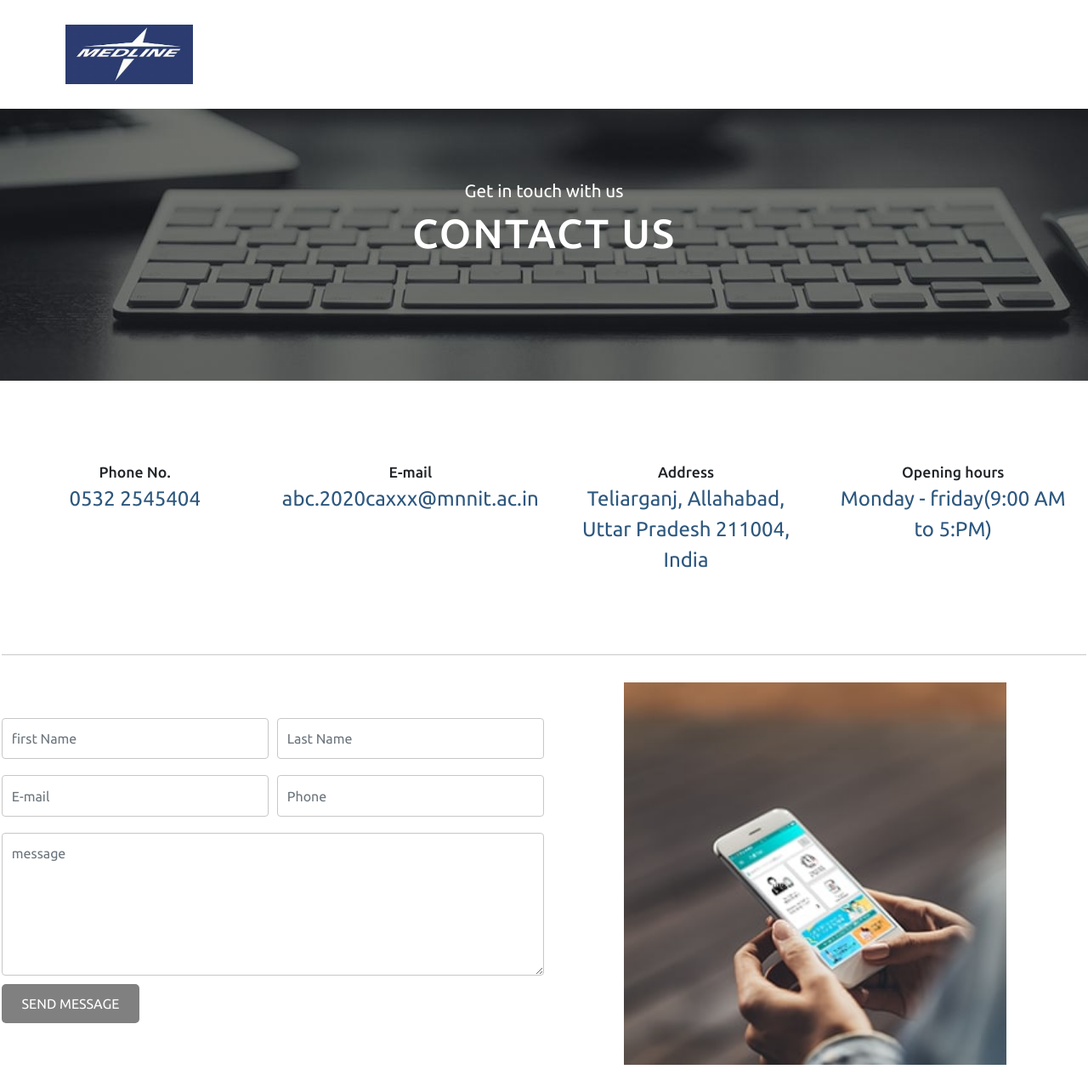
After one commit to minakshi1999/Webster, a PHP site: page /contact.html in a window 1280 px wide. The commit adds this page. Shown: the top 1285 px of the page at 85% size. Run offline with PHP 8.4, Linux system fonts and the light colour scheme.

Commit message:
contact form added

```diff
--- /dev/null
+++ b/contact.html
@@ -0,0 +1,87 @@
+<!DOCTYPE html>
+<html>
+
+<head>
+    <title>Medline Services</title>
+    <meta charset="utf-8">
+    <meta name="viewport" content="with=device-width, initial scale=1">
+    <link href="https://cdn.jsdelivr.net/npm/bootstrap@5.1.1/dist/css/bootstrap.min.css" rel="stylesheet">
+    <script src="https://cdn.jsdelivr.net/npm/bootstrap@5.1.1/dist/js/bootstrap.bundle.min.js"></script>
+    <link rel="stylesheet" href="style.css">
+    <link rel="preconnect" href="https://fonts.googleapis.com">
+    <link rel="preconnect" href="https://fonts.gstatic.com" crossorigin>
+    <link href="https://fonts.googleapis.com/css2?family=Ubuntu:wght@300;400;500;700&display=swap" rel="stylesheet">
+</head>
+
+<body>
+    <nav>
+        <a href="index.html"><img src="images/logo.PNG"></a>
+        <div class="nav-link">
+            <ul>
+                <li><a href="">Home</a></li>
+                <li><a href="#" data-bs-toggle="modal" data-bs-target="#myModal">Login</a></li>
+                <li><a href="" data-bs-toggle="modal" data-bs-target="#SignUpModal">Register/Signup</a></li>
+                <li><a href=""> Our doctors</a></li>
+                <li><a href="">My Appointment</a></li>
+                <li><a href=""> About us</a</li>
+                <li><a href="contact.html"> Contact</a></li>
+            </ul>
+        </div>
+    </nav>
+    <section class="contact-section">
+        <div class="contact-bg">
+            <h3>Get in touch with us</h3>
+            <h2>contact us</h2>
+            <p class="text">
+
+            </p>
+        </div>
+        <div class="contact-body">
+            <div class="contact-info">
+                <div>
+                    <span><i class="fas fa-mobile-alt"></i></span>
+                    <span>Phone No.</span>
+                    <span class="text">0532 2545404</span>
+                </div>
+                <div>
+                    <span><i class="fas fa-envelope-open"></i></span>
+                    <span>E-mail</span>
+                    <span class="text">abc.2020caxxx@mnnit.ac.in</span>
+                </div>
+                <div>
+                    <span><i class="fas fa-map-marker-alt"></i></span>
+                    <span>Address</span>
+                    <span class="text">Teliarganj, Allahabad, Uttar Pradesh 211004, India</span>
+                </div>
+                <div>
+                    <span><i class="fas fa-clock"></i></span>
+                    <span>Opening hours</span>
+                    <span class="text">Monday - friday(9:00 AM to 5:PM)</span>
+                </div>
+            </div>
+            <div class="contact-form">
+                <form>
+                    <div>
+                        <input type="text" class="form-control" placeholder="first Name">
+                        <input type="text" class="form-control" placeholder="Last Name">
+                    </div>
+                    <div>
+                        <input type="email" class="form-control" placeholder="E-mail">
+                        <input type="text" class="form-control" placeholder="Phone">
+                    </div>
+                    <textarea rows="6" class="form-control" placeholder="message"></textarea>
+                    <input type="submit" class="send-btn" value="send message">
+                </form>
+                <div>
+                    <img src="images/get_started_now-min-min.jpg">
+                </div>
+            </div>
+        </div>
+        <div class="map">
+            <iframe src="https://www.google.com/maps/embed?pb=!1m18!1m12!1m3!1d7202.773150498935!2d81.86168972498274!3d25.492150935039202!2m3!1f0!2f0!3f0!3m2!1i1024!2i768!4f13.1!3m3!1m2!1s0x399aca789e0c84a5%3A0x2c27733a7529bf08!2sMNNIT%20Allahabad%20Campus%2C%20Teliarganj%2C%20Prayagraj%2C%20Uttar%20Pradesh!5e0!3m2!1sen!2sin!4v1634290006009!5m2!1sen!2sin"
+                width="100%" height="450" style="border:0;" allowfullscreen="" loading="lazy"></iframe>
+        </div>
+    </section>
+</body>
+
+</html>
--- a/style.css
+++ b/style.css
@@ -113,3 +113,146 @@ nav img {
         z-index: 2;
     }
 }
+
+.contact-bg {
+    height: 40Vh;
+    background: linear-gradient(rgba(0, 0, 0, 0.5), rgba(0, 0, 0, 0.5)), url(images/contact-Background.jpg);
+    background-position: 50% 100%;
+    background-repeat: no-repeat;
+    display: flex;
+    flex-direction: column;
+    color: #fff;
+    text-align: center;
+    justify-content: center;
+    align-items: center;
+}
+
+.contact-bg h3 {
+    font-size: 1.3rem;
+    font-weight: 400;
+}
+
+.contact-bg h2 {
+    font-size: 3rem;
+    text-transform: uppercase;
+    padding: 0.4rcm 0;
+    letter-spacing: 2px;
+}
+
+.contact-bg .text {
+    margin: 1.6rem;
+}
+
+.contact-body {
+    max-width: 1320px;
+    margin: auto;
+    padding: 0.1rem;
+}
+
+.contact-info {
+    margin: 2rem 0;
+    text-align: center;
+    padding: 2rem 0;
+}
+
+.contact-info span {
+    display: block;
+}
+
+.contact-info div {
+    margin: 0.8rem 0;
+    padding: 1rem;
+}
+
+.contact-info span .fas {
+    font-size: 2rem;
+    padding-bottom: 0.9rem;
+    color: pink;
+}
+
+.contact-info div span:nth-child(2) {
+    font-weight: 500;
+    font-size: 1.1rem;
+}
+
+.contact-form {
+    padding: 2rem 0;
+    border-top: 1px solid #c7c7c7;
+}
+
+.contact-form form {
+    padding-bottom: 1rem;
+}
+
+.form-control {
+    width: 100%;
+    border: 1.5px solid #c7c7c7;
+    padding: 0.7rem;
+    margin: 0.6rem 0;
+    font-size: 1rem;
+    outline: 0;
+}
+
+.form-control:focus {
+    box-shadow: 0 0 6px -3px rgba(48, 48, 48, 1);
+}
+
+.contact-form form div {
+    display: grid;
+    grid-template-columns: repeat(2, 1fr);
+    column-gap: 0.6rem;
+}
+
+.send-btn {
+    font-size: 1rem;
+    text-transform: uppercase;
+    color: white;
+    background: gray;
+    border: none;
+    border-radius: 5px;
+    padding: 0.7rem 1.5rem;
+    cursor: pointer;
+    transition: all 0.4s ease;
+}
+
+.send-btn:hover {
+    opacity: 0.8;
+}
+
+.contact-form>div img {
+    width: 450px;
+}
+
+.contact-form>div {
+    margin: 0 auto;
+    text-align: center;
+}
+
+@media screen and (min-width:768px) {
+    .contact-bg .text {
+        width: 70%;
+        margin-left: auto;
+        margin-right: auto;
+    }
+    .contact-info {
+        display: grid;
+        grid-template-columns: repeat(2, 1fr);
+    }
+}
+
+@media screen and (min-width:992px) {
+    .contact-bg .text {
+        width: 50%;
+    }
+    .contact-form {
+        display: grid;
+        grid-template-columns: repeat(2, 1fr);
+        align-items: center;
+    }
+}
+
+@media screen and (min-width:1200px) {
+    .contact-info {
+        grid-template-columns: repeat(4, 1fr);
+    }
+}
```
Also changed, not shown: front1.html (+10 -8 lines), images/about us.jpg (added), images/bg.gif (added), images/contact-Background.jpg (added), images/contact-bg1.jpg (added), images/contact-bg2.jpg (added).
